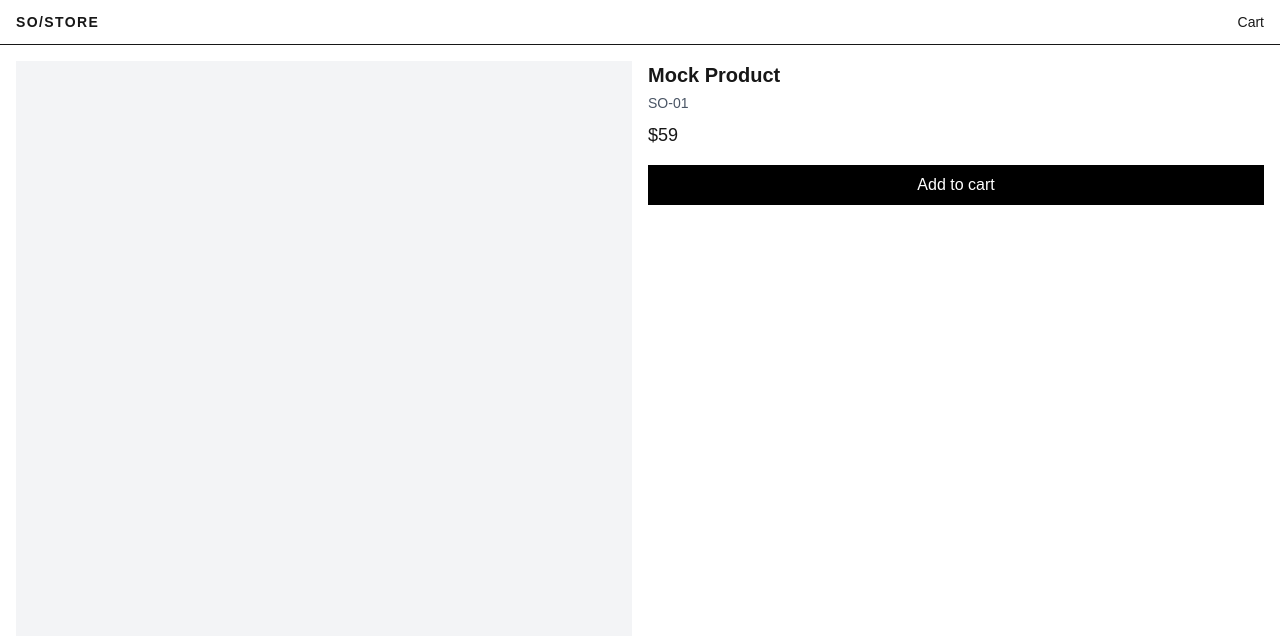
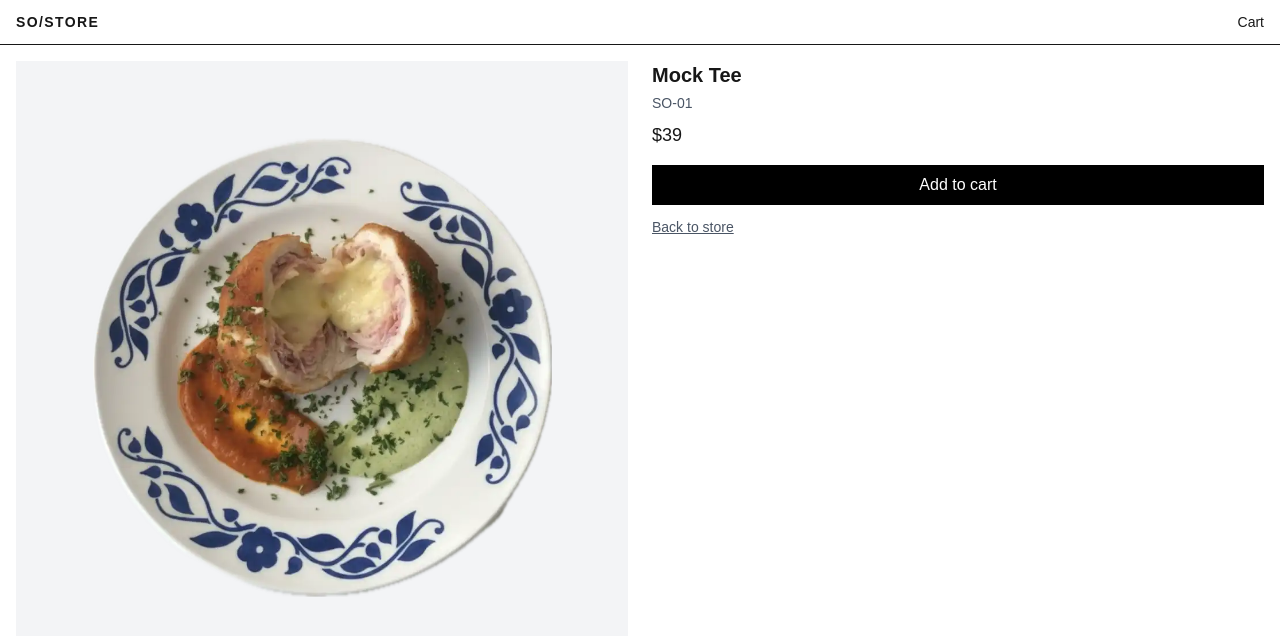
Before and after one commit to JungYi/so-store, a Next.js app: page /product/SO-01 in a window 1280 px wide. Shown: the top 636 px of the page. Built offline with nearby package versions, Linux system fonts and the light colour scheme.

Commit message:
feat(products): connect JSON API with catalog & detail pages
- add product API endpoints from local JSON
- fetch & render catalog grid + detail page
- display images from public folder
- accessible add-to-cart button
- loading/error/404 state handling
- fix dynamic API params await

```diff
--- a/src/app/(store)/page.tsx
+++ b/src/app/(store)/page.tsx
@@ -1,14 +1,19 @@
 import Header from '@/components/Header';
 import Link from 'next/link';
 import Image from 'next/image';
+import { getBaseUrl } from '@/lib/base-url';
+import type { Product } from '@/types/product';
 
-export default function StoreHome() {
-  // Temporary mock list
-  const products = [
-    { id: 'SO-01', name: 'Mock Tee', price: 39 },
-    { id: 'SO-02', name: 'Mock Hoodie', price: 79 },
-    { id: 'SO-03', name: 'Mock Cap', price: 29 },
-  ];
+export const dynamic = 'force-dynamic';
+
+async function getProducts(): Promise<Product[]> {
+  const res = await fetch(`${getBaseUrl()}/api/products`, { cache: 'no-store' });
+  if (!res.ok) throw new Error('Failed to load products');
+  return res.json();
+}
+
+export default async function StoreHome() {
+  const products = await getProducts();
 
   return (
     <main>
@@ -16,21 +21,14 @@ export default function StoreHome() {
       <section className="p-4">
         <div className="grid grid-cols-2 gap-4 md:grid-cols-3">
           {products.map((p) => (
-            <Link
-              key={p.id}
-              href={`/product/${p.id}`}
-              className="block border p-3 hover:opacity-90"
-            >
+            <Link key={p.id} href={`/product/${p.id}`} className="block border p-3 hover:opacity-90">
               <div className="aspect-square flex items-center justify-center bg-gray-100">
-              {/* <div className="aspect-square relative bg-gray-100"> */}
                 <Image
-                  src={`/products/${p.id}.webp`}
+                  src={p.image}
                   alt={p.name}
-                  //fill
-                  width={200}
-                  height={200}
-                  className="object-cover"
-                  sizes="(max-width: 768px) 50vw, (max-width: 1200px) 33vw, 25vw"
+                  width={1200}
+                  height={1200}
+                  className="object-contain w-1/2 h-1/2"
                 />
               </div>
 
--- /dev/null
+++ b/src/app/api/products/[id]/route.ts
@@ -0,0 +1,17 @@
+import { NextResponse } from 'next/server';
+import data from '@/data/products.json';
+
+type Params = { id: string };
+
+export async function GET(_req: Request, ctx: { params: Promise<Params> }) {
+  const { id } = await ctx.params; // ✅ params 대기
+
+  const item = (data as any[]).find((p) => p.id === id);
+  if (!item) {
+    return NextResponse.json({ message: 'Not found' }, { status: 404 });
+  }
+
+  return NextResponse.json(item, { status: 200 });
+}
+
+export const dynamic = 'force-dynamic';
--- /dev/null
+++ b/src/app/api/products/route.ts
@@ -0,0 +1,8 @@
+import { NextResponse } from 'next/server';
+import data from '@/data/products.json';
+
+export const dynamic = 'force-dynamic'; // 항상 최신(캐시 X) - 포트폴리오용 간단 설정
+
+export function GET() {
+  return NextResponse.json(data, { status: 200 });
+}
--- a/src/app/product/[id]/page.tsx
+++ b/src/app/product/[id]/page.tsx
@@ -1,41 +1,134 @@
 'use client';
 
-import { useParams } from 'next/navigation';
+import { useEffect, useState } from 'react';
+import Link from 'next/link';
+import Image from 'next/image';
+
 import Header from '@/components/Header';
 import { useCartStore } from '@/lib/store/cart';
+import type { Product } from '@/types/product';
+
+type FetchState =
+  | { status: 'idle' | 'loading' }
+  | { status: 'error'; message: string }
+  | { status: 'notfound' }
+  | { status: 'success'; data: Product };
 
 export default function ProductDetail() {
-  const params = useParams<{ id: string }>();
+  const [state, setState] = useState<FetchState>({ status: 'idle' });
   const add = useCartStore((s) => s.add);
 
-  const product = {
-    id: String(params.id),
-    name: 'Mock Product',
-    price: 59,
-  };
+  useEffect(() => {
+    const controller = new AbortController();
 
-  const onAdd = () => {
-    add({ id: product.id, name: product.name, price: product.price, size: 'M' }, 1);
+    async function run(): Promise<void> {
+      try {
+        setState({ status: 'loading' });
+        const path = window.location.pathname.split('/'); // ['', 'products', ':id']
+        const id = path[path.length - 1];
+
+        const res = await fetch(`/api/products/${id}`, {
+          cache: 'no-store',
+          signal: controller.signal,
+        });
+
+        if (res.status === 404) {
+          setState({ status: 'notfound' });
+          return;
+        }
+        if (!res.ok) {
+          setState({ status: 'error', message: 'Failed to load product.' });
+          return;
+        }
+
+        const data: Product = await res.json();
+        setState({ status: 'success', data });
+      } catch (err) {
+        if ((err as Error).name === 'AbortError') return;
+        setState({ status: 'error', message: 'Network error occurred.' });
+      }
+    }
+
+    void run();
+    return () => controller.abort();
+  }, []);
+
+  const handleAdd = (): void => {
+    if (state.status !== 'success') return;
+    const p = state.data;
+    // 기본 사이즈는 데모용으로 'M'
+    add({ id: p.id, name: p.name, price: p.price, size: 'M' }, 1);
   };
 
   return (
     <main>
       <Header />
-      <section className="p-4 grid gap-4 md:grid-cols-2">
+
+      {state.status === 'loading' && (
+        <section className="p-6">
+          <div className="mx-auto max-w-3xl animate-pulse">
             <div className="aspect-square bg-gray-100" />
+            <div className="mt-6 h-5 w-1/3 bg-gray-100" />
+            <div className="mt-3 h-4 w-1/5 bg-gray-100" />
+            <div className="mt-4 h-10 w-full bg-gray-100" />
+          </div>
+        </section>
+      )}
+
+      {state.status === 'error' && (
+        <section className="p-6 text-center">
+          <p className="text-sm text-red-600">{state.message}</p>
+          <Link href="/products" className="mt-4 inline-block underline">
+            Back to products
+          </Link>
+        </section>
+      )}
+
+      {state.status === 'notfound' && (
+        <section className="p-6 text-center">
+          <p className="text-sm">Product not found.</p>
+          <Link href="/products" className="mt-4 inline-block underline">
+            Back to products
+          </Link>
+        </section>
+      )}
+
+      {state.status === 'success' && (
+        <section className="p-4 grid gap-6 md:grid-cols-2">
+          <div className="aspect-square flex items-center justify-center bg-gray-100">
+            <Image
+              src={state.data.image}
+              alt={state.data.name}
+              width={1200}
+              height={1200}
+              className="object-contain w-3/4 h-3/4"
+              priority
+            />
+          </div>
+
           <div>
-          <h1 className="text-xl font-semibold">{product.name}</h1>
-          <p className="mt-1 text-sm text-gray-600">{product.id}</p>
-          <p className="mt-2 text-lg">${product.price}</p>
+            <h1 className="text-xl font-semibold">{state.data.name}</h1>
+            <p className="mt-1 text-sm text-gray-600">{state.data.id}</p>
+            <p className="mt-2 text-lg">${state.data.price}</p>
+
             <button
               type="button"
-            onClick={onAdd}
-            className="mt-4 w-full bg-black px-4 py-2 text-white"
+              onClick={handleAdd}
+              className="mt-4 w-full bg-black px-4 py-2 text-white cursor-pointer hover:opacity-90 focus:outline-none focus:ring"
+              aria-label="Add to cart"
             >
               Add to cart
             </button>
+
+            <Link
+              href="/"
+              className="mt-3 inline-block text-sm text-gray-600 underline"
+            >
+              Back to store
+            </Link>
           </div>
         </section>
+      )}
     </main>
   );
 }
--- /dev/null
+++ b/src/data/products.json
@@ -0,0 +1,23 @@
+[
+  { "id": "SO-01", "name": "Mock Tee", "price": 39, "image": "/products/so-01.webp", "sizes": ["S", "M", "L"] },
+  { "id": "SO-02", "name": "Mock Hoodie", "price": 79, "image": "/products/so-02.webp", "sizes": ["S", "M", "L"] },
+  { "id": "SO-03", "name": "Mock Cap", "price": 29, "image": "/products/so-03.webp", "sizes": ["S", "M", "L"] },
+  { "id": "SO-04", "name": "Mock Tee", "price": 39, "image": "/products/so-04.webp", "sizes": ["S", "M", "L"] },
+  { "id": "SO-05", "name": "Mock Hoodie", "price": 79, "image": "/products/so-05.webp", "sizes": ["S", "M", "L"] },
+  { "id": "SO-06", "name": "Mock Cap", "price": 29, "image": "/products/so-06.webp", "sizes": ["S", "M", "L"] },
+  { "id": "SO-07", "name": "Mock Tee", "price": 39, "image": "/products/so-07.webp", "sizes": ["S", "M", "L"] },
+  { "id": "SO-08", "name": "Mock Hoodie", "price": 79, "image": "/products/so-08.webp", "sizes": ["S", "M", "L"] },
+  { "id": "SO-09", "name": "Mock Cap", "price": 29, "image": "/products/so-09.webp", "sizes": ["S", "M", "L"] },
+  { "id": "SO-10", "name": "Mock Tee", "price": 39, "image": "/products/so-10.webp", "sizes": ["S", "M", "L"] },
+  { "id": "SO-11", "name": "Mock Tee", "price": 39, "image": "/products/so-11.webp", "sizes": ["S", "M", "L"] },
+  { "id": "SO-12", "name": "Mock Hoodie", "price": 79, "image": "/products/so-12.webp", "sizes": ["S", "M", "L"] },
+  { "id": "SO-13", "name": "Mock Cap", "price": 29, "image": "/products/so-13.webp", "sizes": ["S", "M", "L"] },
+  { "id": "SO-14", "name": "Mock Hoodie", "price": 79, "image": "/products/so-14.webp", "sizes": ["S", "M", "L"] },
+  { "id": "SO-15", "name": "Mock Cap", "price": 29, "image": "/products/so-15.webp", "sizes": ["S", "M", "L"] },
+  { "id": "SO-16", "name": "Mock Tee", "price": 39, "image": "/products/so-16.webp", "sizes": ["S", "M", "L"] },
+  { "id": "SO-17", "name": "Mock Hoodie", "price": 79, "image": "/products/so-17.webp", "sizes": ["S", "M", "L"] },
+  { "id": "SO-18", "name": "Mock Cap", "price": 29, "image": "/products/so-18.webp", "sizes": ["S", "M", "L"] },
+  { "id": "SO-19", "name": "Mock Tee", "price": 39, "image": "/products/so-19.webp", "sizes": ["S", "M", "L"] },
+  { "id": "SO-20", "name": "Mock Hoodie", "price": 79, "image": "/products/so-20.webp", "sizes": ["S", "M", "L"] },
+  { "id": "SO-21", "name": "Mock Cap", "price": 29, "image": "/products/so-21.webp", "sizes": ["S", "M", "L"] }
+]
--- /dev/null
+++ b/src/lib/base-url.ts
@@ -0,0 +1,6 @@
+export function getBaseUrl(): string {
+  if (typeof window !== 'undefined') return '';                    // 브라우저: 상대경로 OK
+  if (process.env.VERCEL_URL) return `https://${process.env.VERCEL_URL}`; // Vercel
+  const port = process.env.PORT ?? 3000;
+  return `http://localhost:${port}`;                               // 로컬 dev/SSR
+}
--- /dev/null
+++ b/src/types/product.ts
@@ -0,0 +1,7 @@
+export type Product = {
+  id: string;
+  name: string;
+  price: number;
+  image: string;
+  sizes?: string[];
+};
```
Lines whose indentation alone changed are shown as unchanged.
